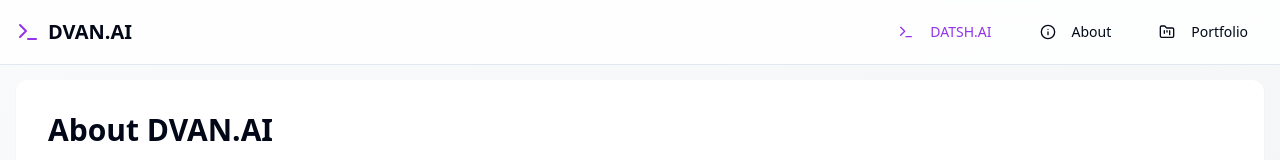
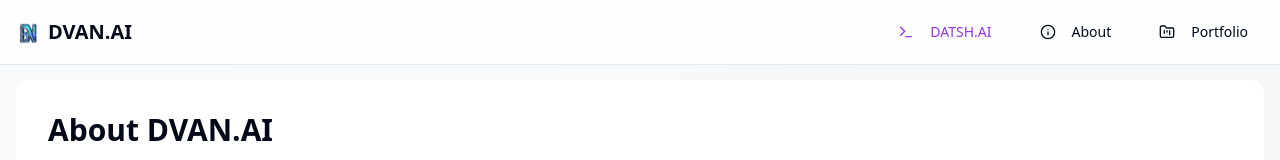
Before and after one commit to 2KRISHNAYADAV/DVAN.AI, a React (Vite) app: page /about in a window 1280 px wide. Shown: the top 160 px of the page. Built offline with nearby package versions, Linux system fonts and the light colour scheme.

Commit message:
Add SVG icon implementation
Implement SVG icon as requested in the project.
[skip gpt_engineer]

```diff
--- a/src/components/Navigation.tsx
+++ b/src/components/Navigation.tsx
@@ -1,6 +1,6 @@
 import React from 'react';
 import { Link } from 'react-router-dom';
-import { Menu, Info, FolderKanban, Terminal, MoreVertical } from 'lucide-react';
+import { Info, FolderKanban, Terminal, MoreVertical } from 'lucide-react';
 import {
   DropdownMenu,
   DropdownMenuContent,
@@ -22,7 +22,11 @@ const Navigation = () => {
         <div className="flex items-center justify-between h-16">
           {/* Logo/Brand */}
           <Link to="/" className="flex items-center space-x-2">
-            <Terminal className="w-6 h-6 text-purple-600" />
+            <img
+              src="/lovable-uploads/02d0e3fb-c750-4fbf-84e2-f0da643878f5.png"
+              alt="DVAN.AI Logo"
+              className="w-6 h-6"
+            />
             <span className="font-bold text-xl">DVAN.AI</span>
           </Link>
 
```
Also changed, not shown: public/lovable-uploads/02d0e3fb-c750-4fbf-84e2-f0da643878f5.png (added).
